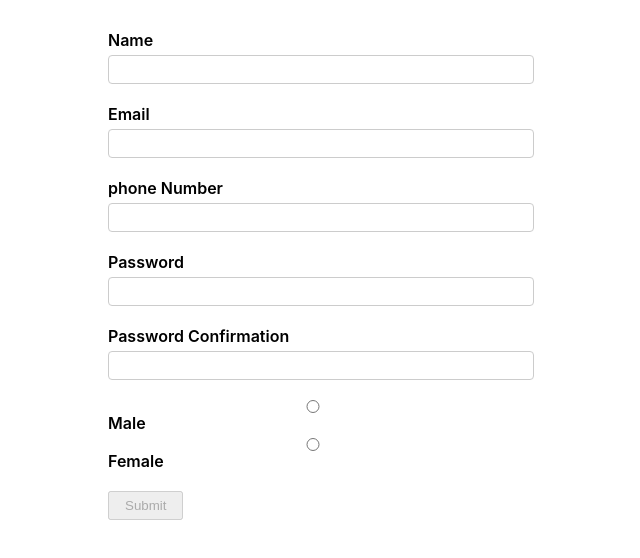
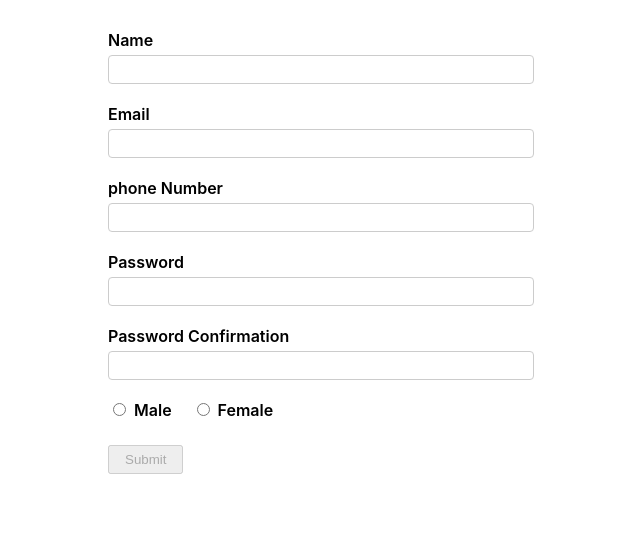
Before and after one commit to esmailireza/SingUpForm, a React (Create React App) app: page / in a window 1280 px wide. Shown: the top 558 px of the page, without its empty margins (319-959 px from the left). Built offline with nearby package versions, Linux system fonts and the light colour scheme.

Commit message:
modified form styles

```diff
--- a/src/App.css
+++ b/src/App.css
@@ -10,7 +10,16 @@ label {
   font-weight: 600;
 }
 
-input {
+input + label {
+  font-weight: 600;
+  display: inline-flex;
+  margin-right: 20px;
+  margin-left: 5px;
+}
+
+input[type="text"],
+input[type="email"],
+input[type="password"] {
   width: 400px;
   padding: 6px 12px;
   display: block;
```
